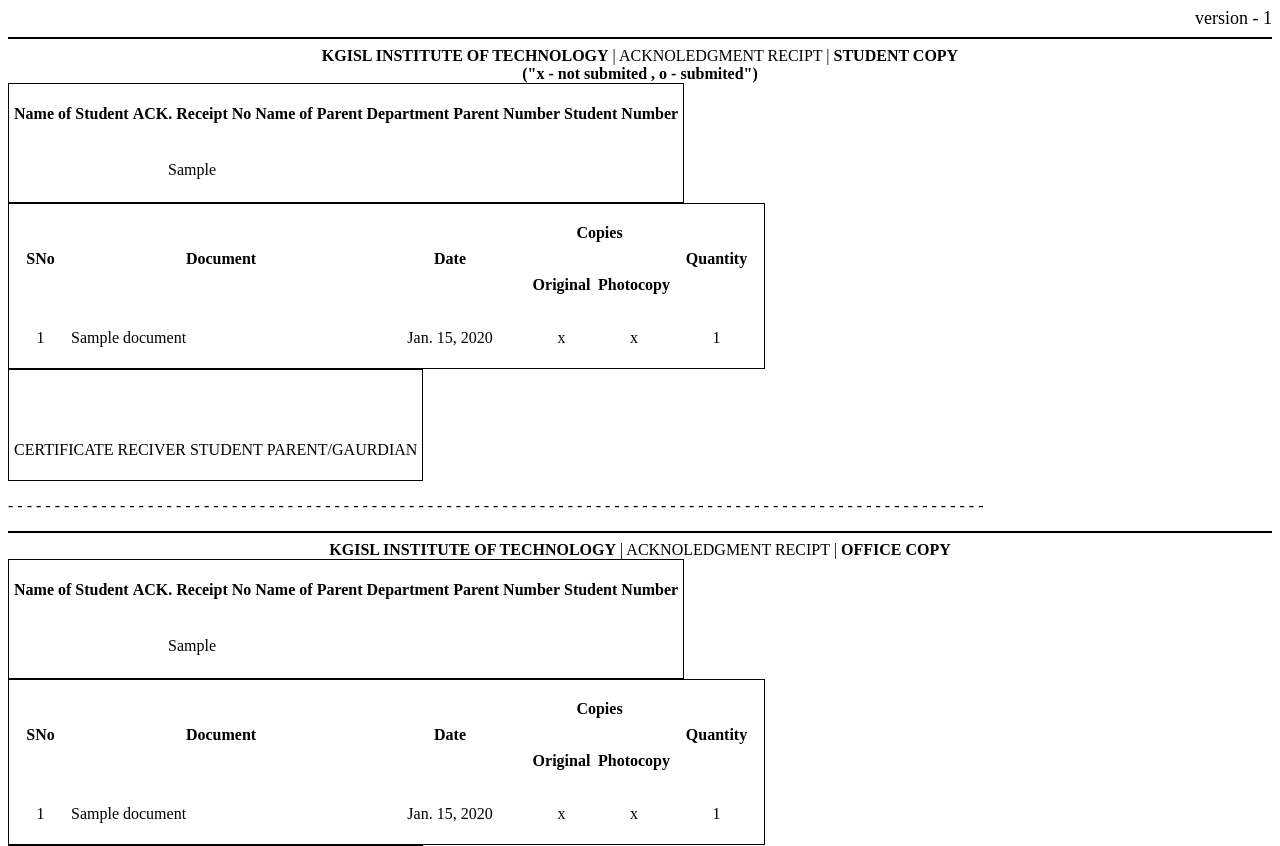
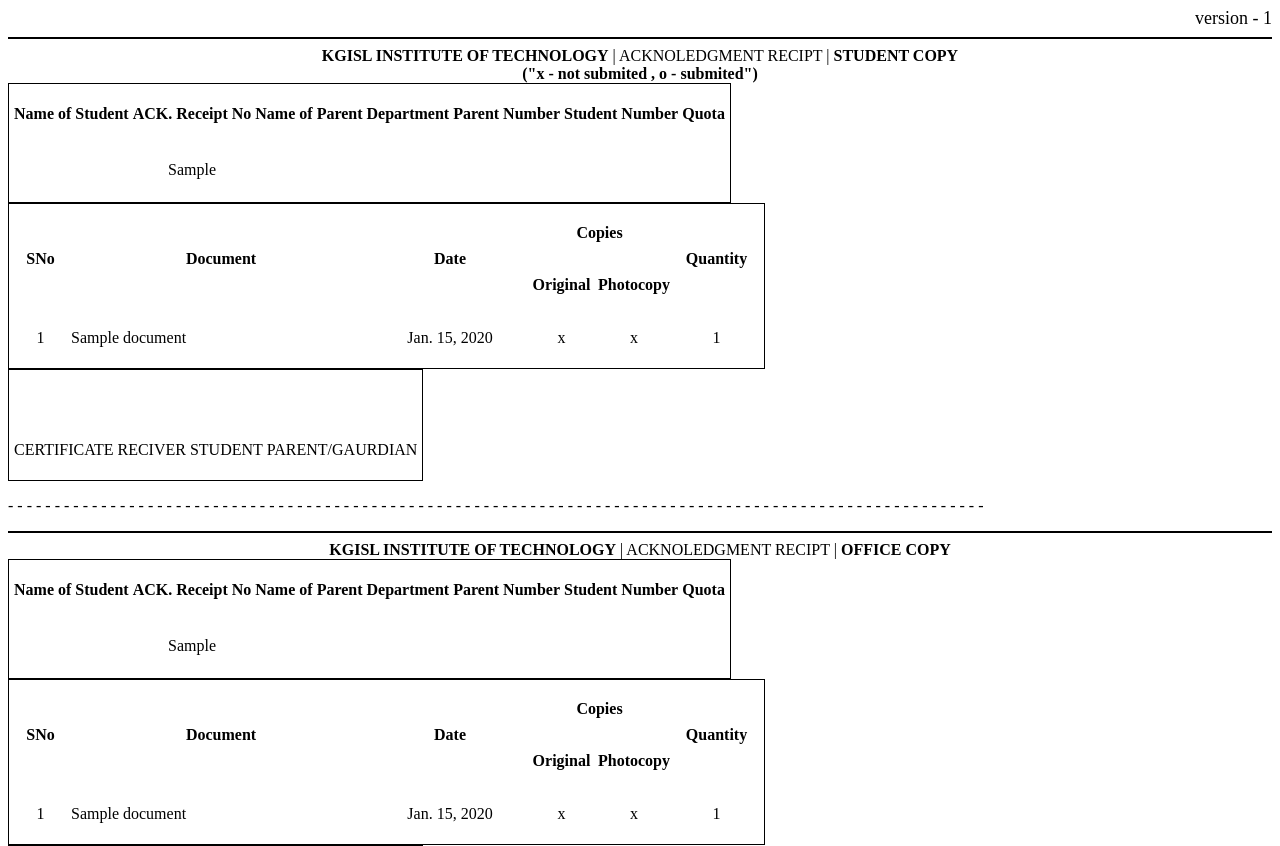
Before and after one commit to Kite-IPS/doc-portal, a Django app: template portal/templates/print.html in a window 1280 px wide. Shown: the top 846 px of the page. Run offline with Django 4.2, Linux system fonts and the light colour scheme; tables that the repository leaves empty hold one stand-in row (values such as "Sample post"); the template is opened without the code that fills it: values that come from a table or form of the project are taken from there, most other values are stand-ins (such as "Sample title", 1, 10 or a date in 2020).

Commit message:
Added quoto to pdf

```diff
--- a/portal/templates/print.html
+++ b/portal/templates/print.html
@@ -104,6 +104,9 @@
             <th>
               <p>Student Number</p>
             </th>
+            <th>
+              <p>Quota</p>
+            </th>
           </tr>
           <tr>
             <td class="cells">
@@ -204,6 +207,9 @@
             <th>
               <p>Student Number</p>
             </th>
+            <th>
+              <p>Quota</p>
+            </th>
           </tr>
           <tr>
             <td class="cells">
```
